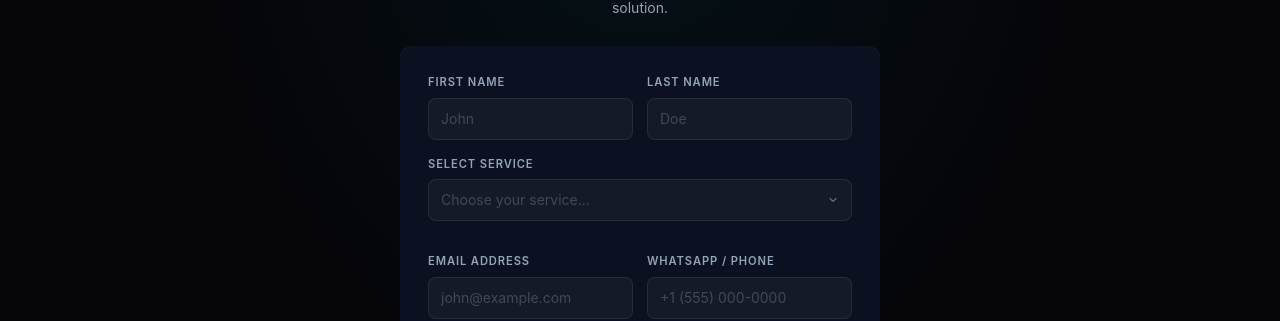
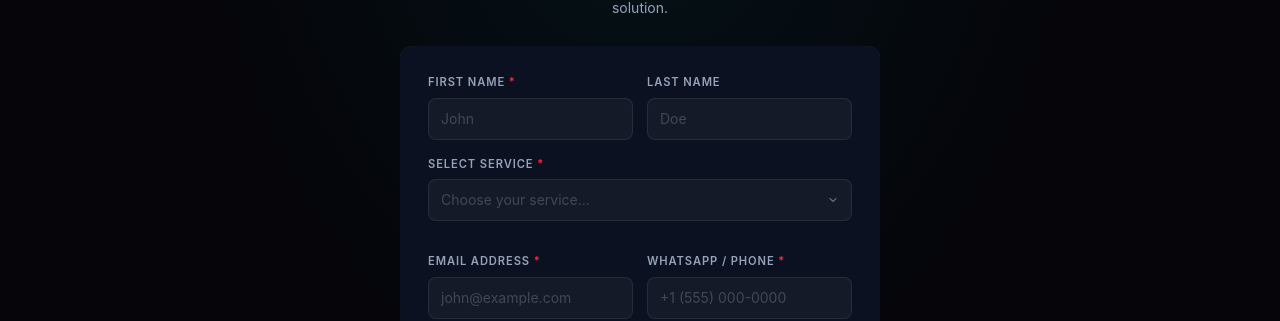
Before and after one commit to MAMuneebGhori/pixeltech-agency, a React (Vite) app in the folder pixel tech/: page /booking in a window 1280 px wide. Shown: the part 277-598 px from the top of the page. Built offline with nearby package versions, Linux system fonts and the light colour scheme.

Commit message:
feat: add required validation and red asterisks to booking form

```diff
--- a/pixel tech/src/pages/Booking.jsx
+++ b/pixel tech/src/pages/Booking.jsx
@@ -155,8 +155,8 @@ export default function Booking() {
                 {/* Name Row */}
                 <div className="grid grid-cols-1 md:grid-cols-2 gap-3.5">
                   <div className="grid gap-1.5">
-                    <label className="text-[0.7rem] font-semibold text-mut uppercase tracking-[0.08em]">First Name</label>
-                    <input type="text" name="firstName" value={formData.firstName} onChange={handleInputChange} className="w-full bg-white/[0.04] border border-white/[0.08] rounded-lg px-3 py-2.5 text-sm focus:outline-none focus:border-accent/60 focus:bg-white/[0.06] transition-all duration-300 text-ink placeholder-white/20" placeholder="John" />
+                    <label className="text-[0.7rem] font-semibold text-mut uppercase tracking-[0.08em]">First Name <span className="text-red-500">*</span></label>
+                    <input required type="text" name="firstName" value={formData.firstName} onChange={handleInputChange} className="w-full bg-white/[0.04] border border-white/[0.08] rounded-lg px-3 py-2.5 text-sm focus:outline-none focus:border-accent/60 focus:bg-white/[0.06] transition-all duration-300 text-ink placeholder-white/20" placeholder="John" />
                   </div>
                   <div className="grid gap-1.5">
                     <label className="text-[0.7rem] font-semibold text-mut uppercase tracking-[0.08em]">Last Name</label>
@@ -166,7 +166,7 @@ export default function Booking() {
 
               {/* Select Service */}
               <div className="grid gap-1.5">
-                <label className="text-[0.7rem] font-semibold text-mut uppercase tracking-[0.08em]">Select Service</label>
+                <label className="text-[0.7rem] font-semibold text-mut uppercase tracking-[0.08em]">Select Service <span className="text-red-500">*</span></label>
                 <div className="relative" ref={dropdownRef}>
                   <button
                     type="button"
@@ -281,12 +281,12 @@ export default function Booking() {
               {/* Email and Phone */}
               <div className="grid grid-cols-1 md:grid-cols-2 gap-3.5">
                 <div className="grid gap-1.5">
-                  <label className="text-[0.7rem] font-semibold text-mut uppercase tracking-[0.08em]">Email Address</label>
-                  <input type="email" name="email" value={formData.email} onChange={handleInputChange} className="w-full bg-white/[0.04] border border-white/[0.08] rounded-lg px-3 py-2.5 text-sm focus:outline-none focus:border-accent/60 focus:bg-white/[0.06] transition-all duration-300 text-ink placeholder-white/20" placeholder="john@example.com" />
+                  <label className="text-[0.7rem] font-semibold text-mut uppercase tracking-[0.08em]">Email Address <span className="text-red-500">*</span></label>
+                  <input required type="email" name="email" value={formData.email} onChange={handleInputChange} className="w-full bg-white/[0.04] border border-white/[0.08] rounded-lg px-3 py-2.5 text-sm focus:outline-none focus:border-accent/60 focus:bg-white/[0.06] transition-all duration-300 text-ink placeholder-white/20" placeholder="john@example.com" />
                 </div>
                 <div className="grid gap-1.5">
-                  <label className="text-[0.7rem] font-semibold text-mut uppercase tracking-[0.08em]">WhatsApp / Phone</label>
-                  <input type="tel" name="phone" value={formData.phone} onChange={handleInputChange} className="w-full bg-white/[0.04] border border-white/[0.08] rounded-lg px-3 py-2.5 text-sm focus:outline-none focus:border-accent/60 focus:bg-white/[0.06] transition-all duration-300 text-ink placeholder-white/20" placeholder="+1 (555) 000-0000" />
+                  <label className="text-[0.7rem] font-semibold text-mut uppercase tracking-[0.08em]">WhatsApp / Phone <span className="text-red-500">*</span></label>
+                  <input required type="tel" name="phone" value={formData.phone} onChange={handleInputChange} className="w-full bg-white/[0.04] border border-white/[0.08] rounded-lg px-3 py-2.5 text-sm focus:outline-none focus:border-accent/60 focus:bg-white/[0.06] transition-all duration-300 text-ink placeholder-white/20" placeholder="+1 (555) 000-0000" />
                 </div>
               </div>
 
```
